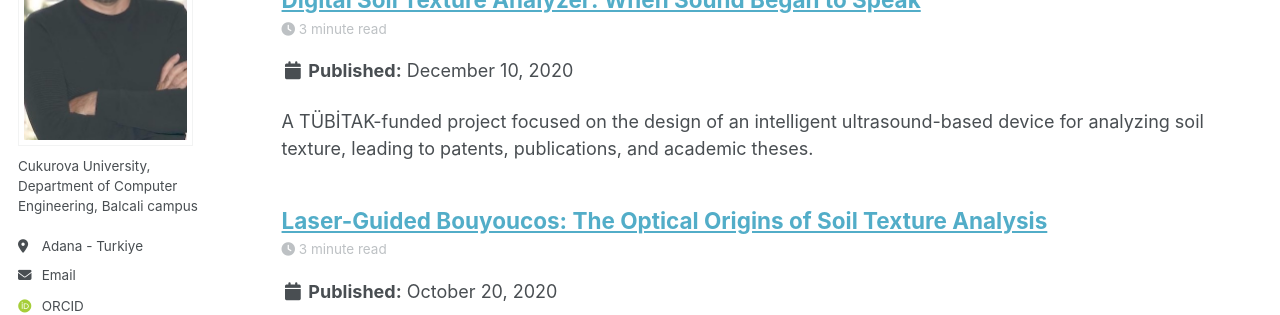
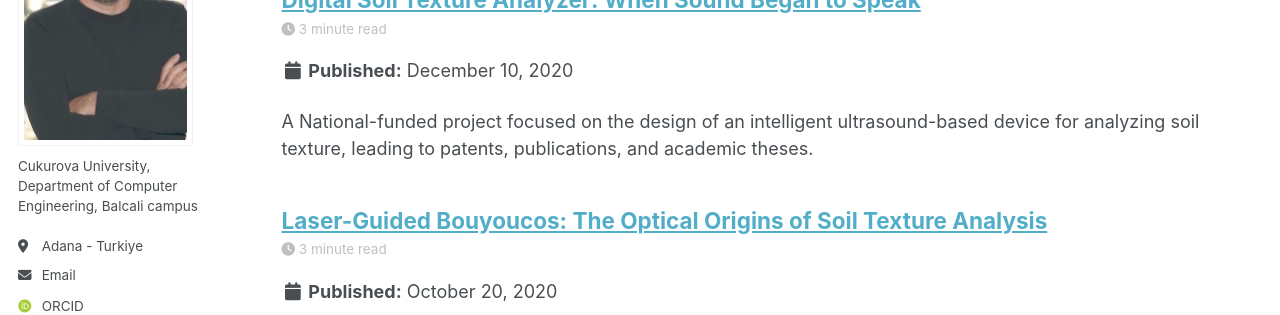
Before and after one commit to uorhan/uorhan.github.io, a Jekyll site: the page built from _pages/tag-archive.html, in a window 1280 px wide and 940 px high. Shown: the part 209-524 px from the top of the window. Built offline with Jekyll 4.4.1, drawn with Linux system fonts in a browser that asks for light colours; some web fonts are replaced.

Commit message:
Update 2025-10-18-digital.md

```diff
--- a/_posts/2025-10-18-digital.md
+++ b/_posts/2025-10-18-digital.md
@@ -1,10 +1,9 @@
 ---
-layout: post
 title: "Digital Soil Texture Analyzer: When Sound Began to Speak"
 date: 2020-12-10
 categories: projects
 tags: PROJECT
-excerpt: "A TÜBİTAK-funded project focused on the design of an intelligent ultrasound-based device for analyzing soil texture, leading to patents, publications, and academic theses."
+excerpt: "A National-funded project focused on the design of an intelligent ultrasound-based device for analyzing soil texture, leading to patents, publications, and academic theses."
 header:
   image: /images/projects/soil-analyzer.jpg
   caption: "Prototype of the Digital Soil Texture Analyzer device"
```
